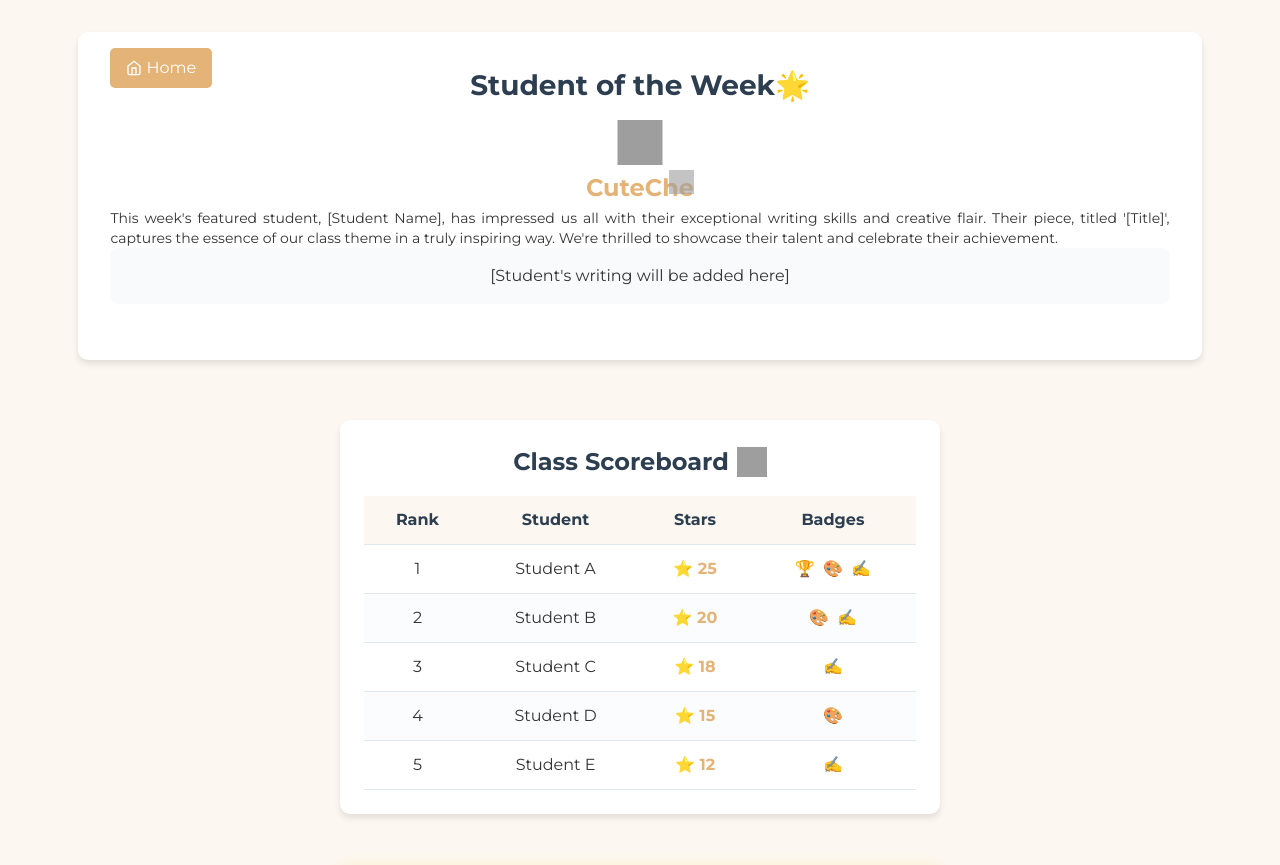
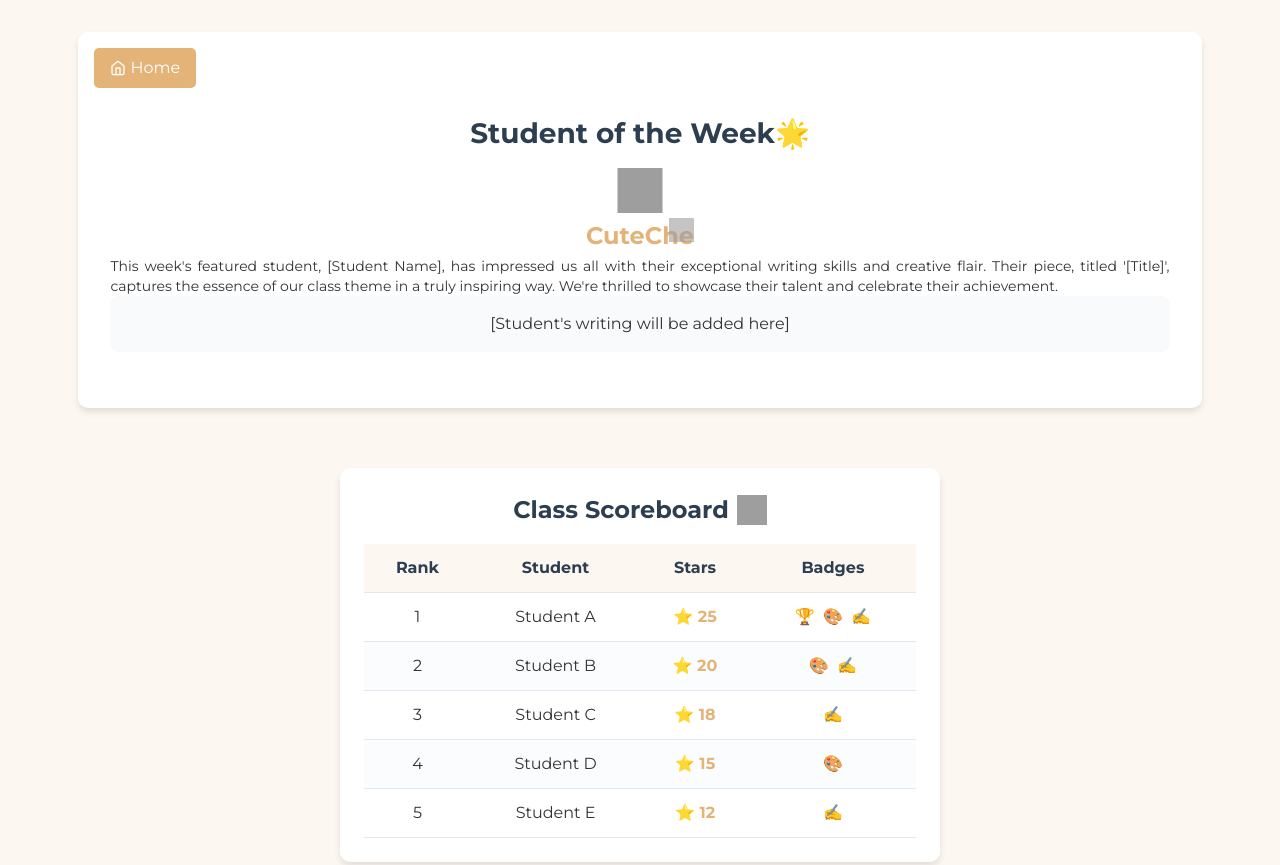
Before and after one commit to nvv1d/our-writing-class-final, a website: page student.html in a window 1280 px wide. Shown: the top 865 px of the page. Drawn offline with nearby package versions, Linux system fonts and the light colour scheme; grey boxes are pictures that could not be loaded; a web font is replaced by a local one.

Commit message:
Update student.html

```diff
--- a/student.html
+++ b/student.html
@@ -62,14 +62,14 @@
   /* Featured Card Adjustments */
 .featured-card h2 {
     font-size: 1.75rem;
-    margin-bottom: 2rem;
+    margin: 3rem 0 2rem; /* Add top margin to move title below the button */
     color: #2c3e50;
-    font-weight: bold; /* Make Student of the Week title bold */
+    font-weight: bold;
 }
 .home-button {
     position: absolute;
     top: 1rem;
-            left: 2rem;
+    left: 1rem; /* Reduce left margin to avoid excessive alignment */
     background-color: #e3b377;
     color: white;
     padding: 8px 16px;
@@ -79,6 +79,7 @@
     align-items: center;
     gap: 4px;
     transition: background-color 0.3s ease;
+    z-index: 10; /* Ensure it stays above other elements */
 }
         .home-button:hover {
             background-color: #d6a462;
```
Lines whose indentation alone changed are shown as unchanged.
